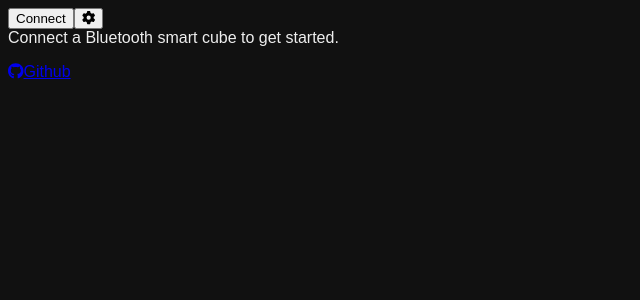
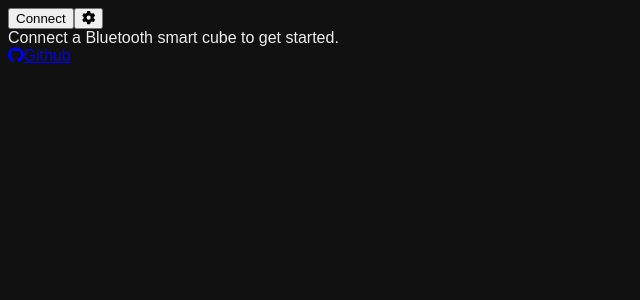
Before and after one commit to AlphaSheep/smartcube-3style, a React (Vite) app: page / in a window 1280 px wide. Shown: the top 300 px of the page, without its empty margins (0-640 px from the left). Built offline with nearby package versions, Linux system fonts and the light colour scheme.

Commit message:
Simplify footer

```diff
--- a/src/components/footer.tsx
+++ b/src/components/footer.tsx
@@ -5,13 +5,9 @@ import { faGithub } from "@fortawesome/free-brands-svg-icons";
 
 export function Footer() {
   return (
-    <footer>
-      <p>
-        <a href="https://github.com/AlphaSheep/smartcube-3style" target="_blank" rel="noopener noreferrer">
-          <FontAwesomeIcon icon={faGithub} />
-          <span>Github</span>
-        </a>
-      </p>
-    </footer>
+    <a href="https://github.com/AlphaSheep/smartcube-3style" target="_blank" rel="noopener noreferrer">
+      <FontAwesomeIcon icon={faGithub} />
+      <span>Github</span>
+    </a>
   );
 }
```
